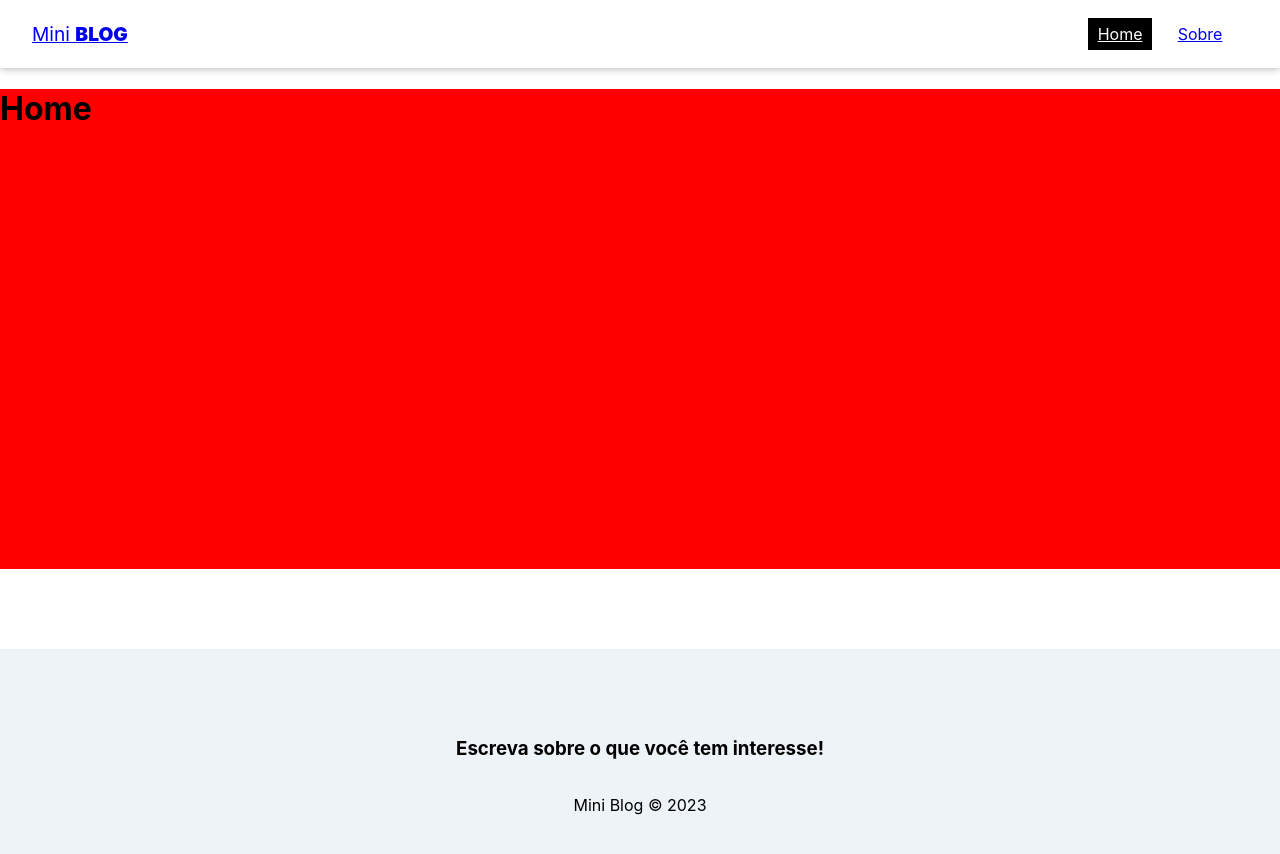
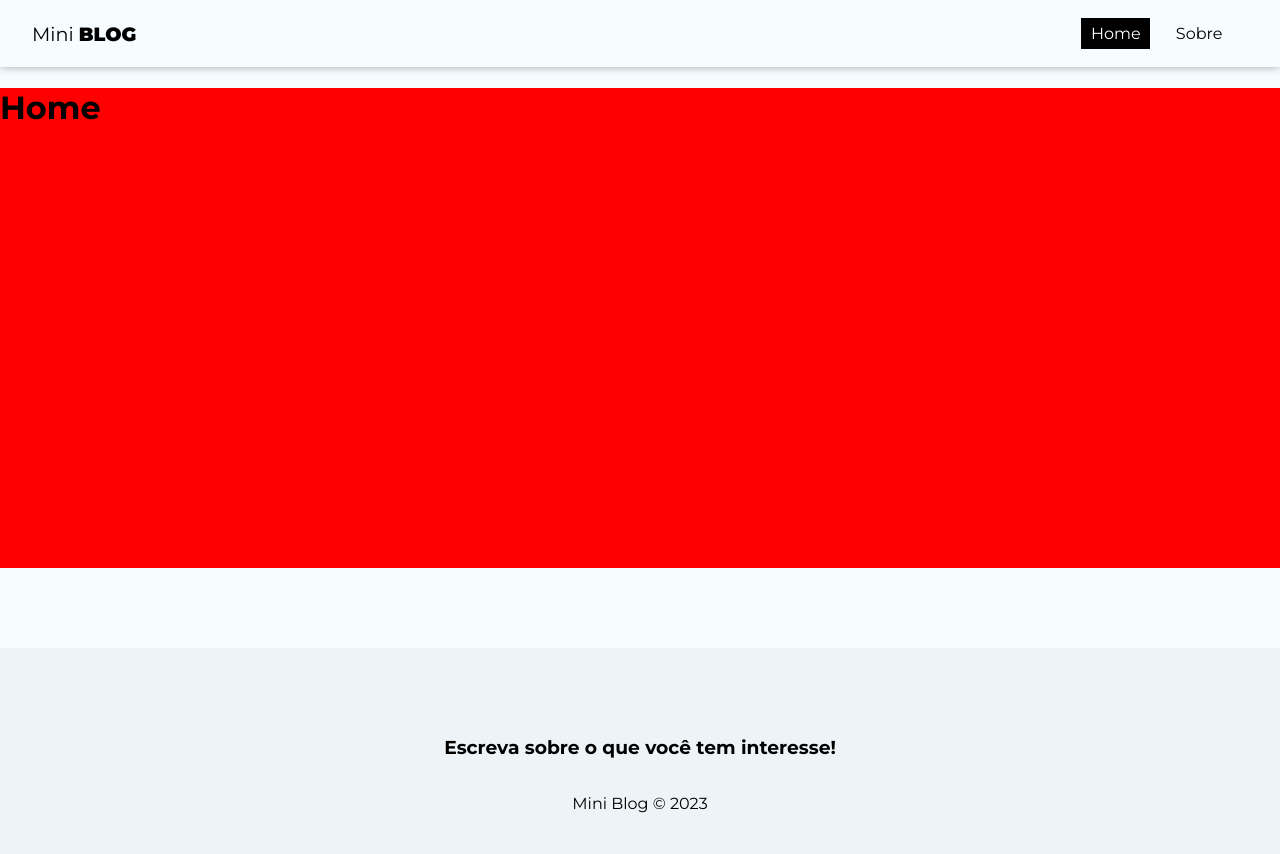
Before and after one commit to Davidson031/Blog_React, a React (Create React App) app: page / in a window 1280 px wide. Shown: the top 854 px of the page. Built offline with nearby package versions, Linux system fonts and the light colour scheme.

Commit message:
css adicional

```diff
--- a/public/index.html
+++ b/public/index.html
@@ -1,14 +1,12 @@
 <!DOCTYPE html>
 <html lang="en">
+
 <head>
   <meta charset="utf-8" />
   <link rel="icon" href="%PUBLIC_URL%/favicon.ico" />
   <meta name="viewport" content="width=device-width, initial-scale=1" />
   <meta name="theme-color" content="#000000" />
-    <meta
-      name="description"
-      content="Web site created using create-react-app"
-    />
+  <meta name="description" content="Web site created using create-react-app" />
   <link rel="apple-touch-icon" href="%PUBLIC_URL%/logo192.png" />
   <!--
       manifest.json provides metadata used when your web app is installed on a
@@ -24,8 +22,14 @@
       work correctly both with client-side routing and a non-root public URL.
       Learn how to configure a non-root public URL by running `npm run build`.
     -->
-    <title>React App</title>
+  <title>Mini Blog 2023</title>
+  <link rel="preconnect" href="https://fonts.googleapis.com">
+  <link rel="preconnect" href="https://fonts.gstatic.com" crossorigin>
+  <link
+    href="https://fonts.googleapis.com/css2?family=Montserrat:ital,wght@0,100;0,200;0,300;0,400;0,500;0,600;0,700;0,800;0,900;1,100;1,200;1,300;1,400;1,500;1,600;1,700;1,800;1,900&family=Ubuntu:ital,wght@0,300;0,400;0,500;0,700;1,300;1,400;1,500;1,700&display=swap"
+    rel="stylesheet">
 </head>
+
 <body>
   <noscript>You need to enable JavaScript to run this app.</noscript>
   <div id="root"></div>
@@ -40,4 +44,5 @@
       To create a production bundle, use `npm run build` or `yarn build`.
     -->
 </body>
+
 </html>
--- a/src/index.css
+++ b/src/index.css
@@ -1,13 +1,33 @@
 body {
+  background-color: #F6FCFF;
+  padding: 0;
   margin: 0;
-  font-family: -apple-system, BlinkMacSystemFont, 'Segoe UI', 'Roboto', 'Oxygen',
-    'Ubuntu', 'Cantarell', 'Fira Sans', 'Droid Sans', 'Helvetica Neue',
-    sans-serif;
-  -webkit-font-smoothing: antialiased;
-  -moz-osx-font-smoothing: grayscale;
+  font-family: "Montserrat", sans-serif;
 }
 
-code {
-  font-family: source-code-pro, Menlo, Monaco, Consolas, 'Courier New',
-    monospace;
+input::placeholder,
+textarea::placeholder {
+  font-family: "Montserrat", sans-serif;
 }
+
+input:focus,
+textarea:focus {
+  outline: none;
+}
+
+a,
+nav button {
+  text-decoration: none;
+  background-color: transparent;
+  border: none;
+  color: #000;
+  transition: 0.4s;
+  font-size: 1em;
+  cursor: pointer;
+  font-family: "Montserrat", sans-serif;
+}
+
+a:hover,
+nav button:hover{
+  color: #bbb;
+}
```
Also changed, not shown: src/firebase/config.js (line endings or trailing spaces). Lines whose indentation alone changed are shown as unchanged.
